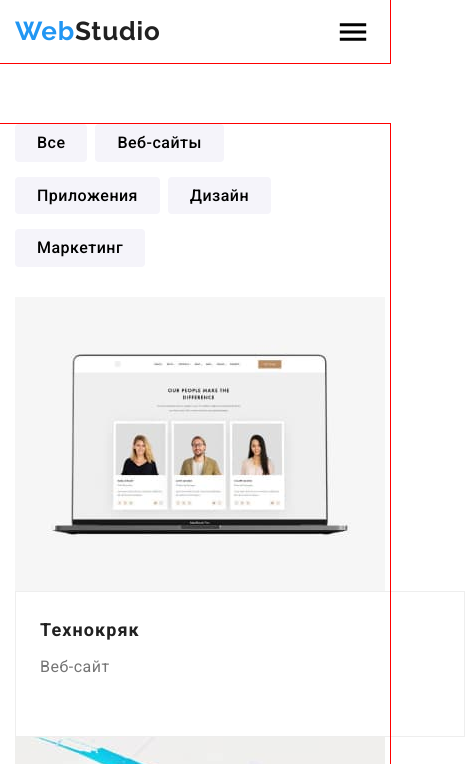
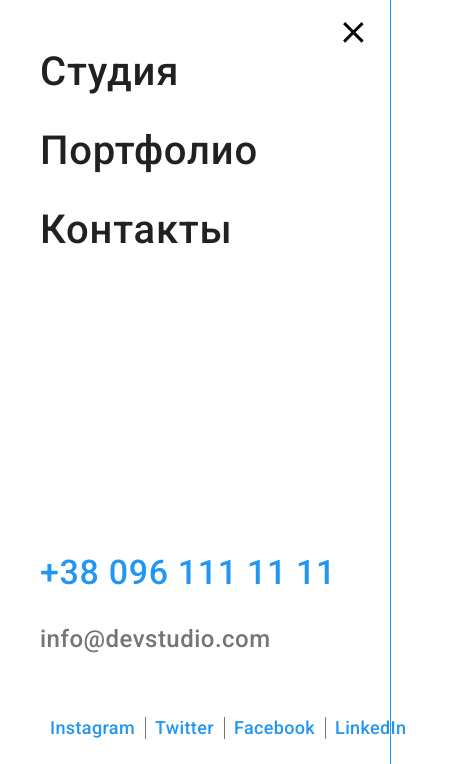
Before and after one commit to Vlad-Kondratiev/goit-markup-hw-08-2, a plain HTML site: page portfolio.html in a window 390 px wide. Both pictures are taken after a click on the button "Кнопка открытия меню". Shown: the top 764 px of the page, 465 px wide, since content can reach past the window. Drawn offline with nearby package versions, Linux system fonts and the light colour scheme.

Commit message:
200722-ready

```diff
--- a/portfolio.html
+++ b/portfolio.html
@@ -4,7 +4,7 @@
 <head>
     <meta charset="UTF-8">
     <meta http-equiv="X-UA-Compatible" content="IE=edge">
-    <meta name="webstudio" content="width=device-width, initial-scale=1.0">
+    <meta name="viewport" content="width=device-width, initial-scale=1.0">
     <title>WebStudio</title>
     <link href="https://fonts.googleapis.com/css2?family=Raleway:wght@700&family=Roboto:wght@400;500;700;900&display=swap"
         rel="stylesheet">
@@ -15,7 +15,7 @@
 
 
 <body>
-    <!-=================================== HEADER ================================->
+    <!-- <!-========== HEADER ===========-> -->
 
 
     <header class="header">
@@ -79,12 +79,10 @@
                 </ul>
             <!-- </div> -->
         </div>
-
-
     </header>
 
 
-    <!-===== FILTER =====->
+    <!-- <!-===== FILTER =====-> -->
 
     <main>
         <section class="section">
@@ -110,7 +108,7 @@
 
      <!-- ============================= -->
 
-                <div class="galery">
+                <!-- <div class="galery"> -->
                     <ul class="galery__list list">
                         <li class="galery__item">
                             <a href="" class="galery__link">
@@ -269,12 +267,12 @@
                     </ul>
                 </div>
 
-            </div>
+            <!-- </div> -->
         </section>
     </main>
 
 
-    <!-=================================== FOOTER =====================================->
+    <!-- ============= FOOTER ================ -->
 
     <footer class="section footer">
         <div class="container footer__container">
@@ -348,6 +346,51 @@
         </div>
     </footer>
 
+    <!-- ======= MOBILE MENU ========= -->
+
+    <div class="mobile-menu" data-menu>
+        <nav class="mobile-nav">
+            <ul class="mobile-nav__list list">
+                <li class="mobilr-nav__item">
+                    <a class="mobile-nav__link link" href="./index.html">Студия</a>
+                </li>
+                <li class="mobilr-nav__item">
+                    <a class="mobile-nav__link link" href="./portfolio.html">Портфолио</a>
+                </li>
+                <li class="mobilr-nav__item">
+                    <a class="mobile-nav__link link" href="">Контакты</a>
+                </li>
+            </ul>
+        </nav>
+
+        <ul class="mobile-contacts__list list">
+            <li class="mobile-contacts__item mobile-contacts__item-phone">
+                <a class="mobile-contacts__link mobile-contacts__link-phone link" href="tel:+380961111111">+38 096 111 11 11</a>
+            </li>
+            <li class="mobile-contacts__item mobile-contacts__item-mail">
+                <a class="mobile-contacts__link mobile-contacts__link-mail link" href="mailto:info@devstudio.com" target="_blank" rel="noopener noreferrer">info@devstudio.com</a>
+            </li>
+        </ul>
+
+        <ul class="mobile-socials__list list">
+            <li class="mobile-socials__item">
+                <a class="mobile-socials__link link" href="" target="_blank" rel="noopener noreferrer">Instagram</a>
+            </li>
+            <li class="mobile-socials__item">
+                <a class="mobile-socials__link link" href="" target="_blank" rel="noopener noreferrer">Twitter</a>
+            </li>
+            <li class="mobile-socials__item">
+                <a class="mobile-socials__link link" href="" target="_blank" rel="noopener noreferrer">Facebook</a>
+            </li>
+            <li class="mobile-socials__item">
+                <a class="mobile-socials__link link" href="" target="_blank" rel="noopener noreferrer">LinkedIn</a>
+            </li>
+        </ul>
+    </div>
+
+
+    <script src="./js/modal.js"></script>
+    <script src="./js/menu.js"></script>
 
 </body>
 
--- a/sass/layout/_footer.scss
+++ b/sass/layout/_footer.scss
@@ -53,6 +53,7 @@
     margin-right: 70px;
   }
 }
+
 .adress {
   font-style: inherit;
   @media screen and (min-width:1200px) {
@@ -94,8 +95,14 @@
 }
 
 .footer-contacts__item:nth-last-child(-n + 1){
+  margin-bottom: 60px;
+
   @media screen and (min-width:768px) {
     margin-bottom: 60px;
+  }
+
+  @media screen and (min-width:1200px) {
+    margin-bottom: 0px;
   }
 }
 
@@ -103,16 +110,6 @@
   display: flex;
   justify-content: center;
   align-items: center;
-
-  // @media screen and (max-width:768px) {
-  //   margin-bottom: 60px;
-  // }
-
-
-  // @media screen and (min-width:1200px) {
-  //   margin-right: 70px;
-  // }
-
 }
 
 .footer-socials__title {
@@ -162,6 +159,7 @@
 
   @media screen and (min-width:1200px) {
     margin-right: 90px;
+    margin-bottom: 0;
   }
 }
 
--- a/sass/layout/_galery.scss
+++ b/sass/layout/_galery.scss
@@ -1,17 +1,10 @@
-.galery {
-  @media screen and (min-width:480px) {
-    display: block;
-  }
-
+.galery__list {
   @media screen and (min-width:768px) {
     display: flex;
     flex-wrap: wrap;
-
   }
 
   @media screen and (min-width:1200px) {
-    // display: flex;
-    // flex-wrap: wrap;
     justify-content:center;
     margin: -15px;
   }
@@ -20,10 +13,6 @@
 
 .galery__pre-title {
   @include font(400, 16px, 1.9, 0.03em);
-  // font-weight: 400;
-  // font-size: 16px;
-  // line-height: 1.9;
-  // letter-spacing: 0.03em;
   color: var(--primary-text-color);
 }
 
@@ -39,20 +28,15 @@
   margin-bottom: 4px;
   @include font(700, 18px, 2, 0.06em);
   color: #212121;
-  // font-weight: 700;
-  // font-size: 18px;
-  // line-height: 2;
-  // letter-spacing: 0.06em;
 }
 
 
 
 .galery__item {
-  width: 450px;
+  max-width: 450px;
 
   @media screen and (min-width: 768px) {
     width: 354px;
-    // flex-basis: calc((100% - 60px) / 2);
     position: relative;
   }
 
@@ -65,6 +49,10 @@
 }
 
 .galery__item:not(:last-child) {
+  @media screen and (max-width: 767px) {
+    margin-bottom: 30px;
+  }
+
   @media screen and (min-width: 768px) and (max-width:1200px) {
     margin-bottom: 30px;
   }
@@ -80,8 +68,6 @@
   @media screen and (min-width: 768px) and (max-width:1199px) {
     margin-left: 30px;
   }
-
-
 }
 
 .galery__wrap {
@@ -131,7 +117,7 @@
 }
 
 .galery__img {
-  max-width: 450px;
+  width: 100%;
   height: 294px;
 
   @media screen and (min-width: 768px) {
@@ -142,6 +128,4 @@
   @media screen and (min-width: 1200px) {
     width: 370px;
   }
-
-
 }
```
Also changed, not shown: index.html (+4 -7 lines), css/main.css, css/main.min.css, 2 other files.
